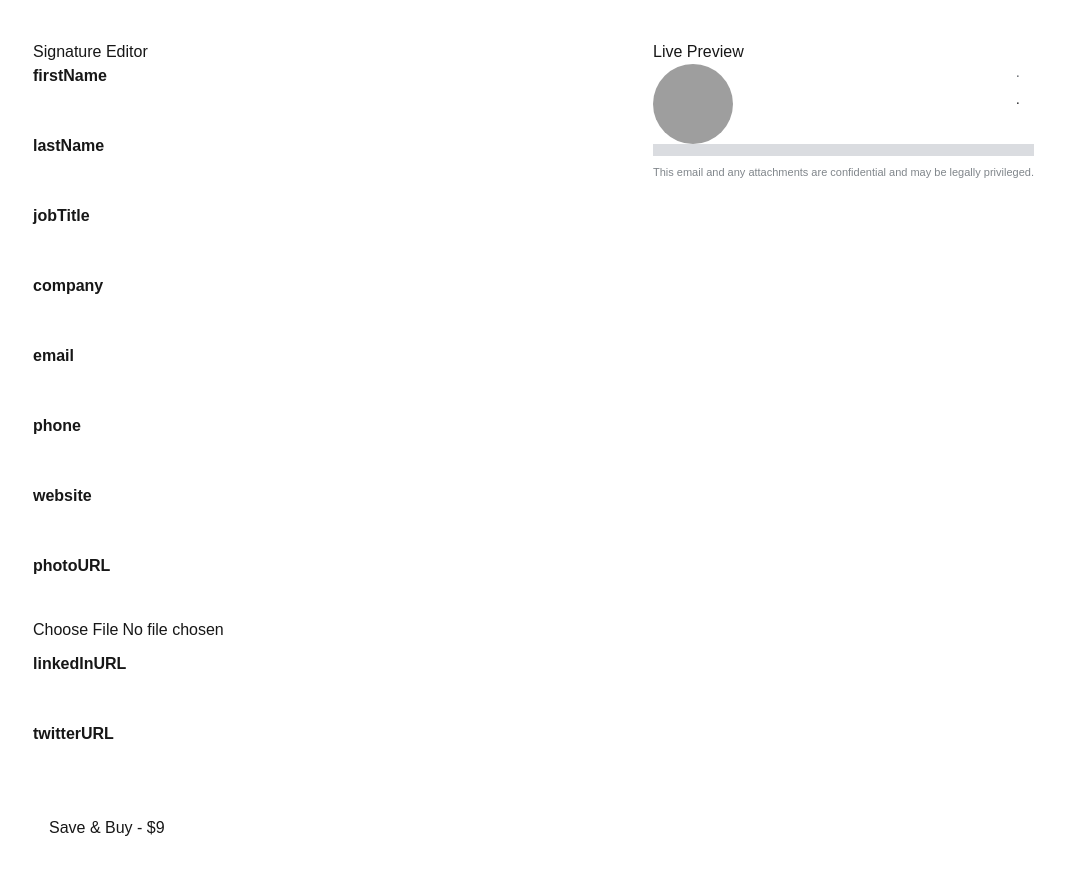
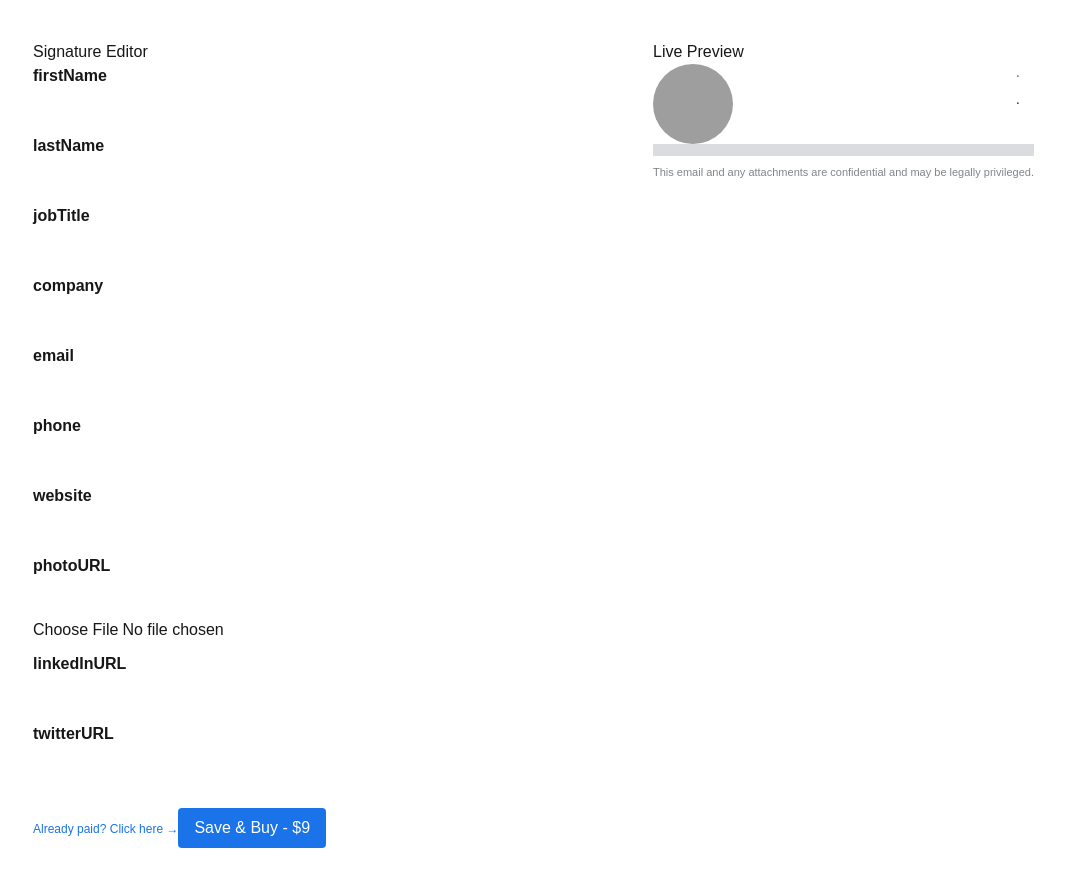
Before and after one commit to garypez6263343/mysignature, a Next.js app: page /editor in a window 1280 px wide. Shown: the whole page, without its empty margins (7-1072 px from the left). Built offline with nearby package versions, Linux system fonts and the light colour scheme; grey boxes are pictures that could not be loaded.

Commit message:
feat: gumroad redirect + already-paid link

```diff
--- a/src/app/editor/page.tsx
+++ b/src/app/editor/page.tsx
@@ -1,7 +1,7 @@
 'use client';
 import { useState, useEffect } from 'react';
 
-// 上传组件
+// Image upload component
 function ImgbbUpload({ onUpload }: { onUpload: (url: string) => void }) {
   const [loading, setLoading] = useState(false);
   const handleFile = async (e: React.ChangeEvent<HTMLInputElement>) => {
@@ -25,7 +25,7 @@ function ImgbbUpload({ onUpload }: { onUpload: (url: string) => void }) {
   );
 }
 
-// 动态导入模板
+// Dynamic template loader
 const loadTemplate = (id: number) =>
   import(`@/templates/Template${String(id).padStart(2, '0')}.jsx`)
     .then((m) => m.default)
@@ -58,6 +58,7 @@ export default function Editor() {
     twitterURL: '',
   });
 
+  // Build final HTML
   const html = `<table cellpadding="0" cellspacing="0" style="font-family:Arial;font-size:14px;color:#000;background:${bgColor}">
     <tr>
       <td style="padding-right:12px;vertical-align:top">
@@ -73,9 +74,20 @@ export default function Editor() {
     </tr>
   </table>`;
 
+  // Listen for Gumroad "purchase" event → auto-redirect
+  useEffect(() => {
+    // @ts-ignore
+    if (window.Gumroad) {
+      // @ts-ignore
+      window.Gumroad.on('purchase', () => {
+        window.location.href = '/success';
+      });
+    }
+  }, []);
+
   return (
     <div style={{ display: 'flex', gap: 40, padding: 40 }}>
-      {/* 左：表单 */}
+      {/* Left: form */}
       <div style={{ flex: 1 }}>
         <h2>Signature Editor</h2>
         {Object.keys(form).map((k) => (
@@ -86,34 +98,30 @@ export default function Editor() {
               value={form[k as keyof typeof form]}
               onChange={(e) => setForm({ ...form, [k]: e.target.value })}
             />
-            {/* 图片上传仅对 photoURL 字段生效 */}
             {k === 'photoURL' && <ImgbbUpload onUpload={(url) => setForm({ ...form, photoURL: url })} />}
           </div>
         ))}
+
+        {/* Already-paid shortcut */}
+        {form.email && (
+          <a href="/success" style={{ fontSize: 12, color: '#1a73e8' }}>
+            Already paid? Click here →
+          </a>
+        )}
+
+        {/* Gumroad embedded button with callback → auto-redirect after purchase */}
         <button
-          style={{ marginTop: 16, padding: '8px 16px', fontSize: 16 }}
-          onClick={async () => {
-            localStorage.setItem('signatureHTML', html);
-            const res = await fetch('/api/save-user', {
-              method: 'POST',
-              headers: { 'Content-Type': 'application/json' },
-              body: JSON.stringify({ email: form.email, signature: form }),
-            });
-            const json = await res.json();
-            if (json.error) return alert(json.error);
-            alert('User saved! ID: ' + json.userId);
-            window.open(
-              'https://lopezian316.gumroad.com/l/awhtj?email=' +
-                encodeURIComponent(form.email),
-              '_blank'
-            );
-          }}
+          className="gumroad-button"
+          data-gumroad-product-id="awhtj"
+          data-gumroad-email={form.email}
+          data-gumroad-callback="true"
+          style={{ marginTop: 16, padding: '8px 16px', fontSize: 16, background: '#1a73e8', color: '#fff', border: 0, borderRadius: 4 }}
         >
           Save & Buy - $9
         </button>
       </div>
 
-      {/* 右：实时预览 */}
+      {/* Right: live preview */}
       <div style={{ flex: 1 }}>
         <h2>Live Preview</h2>
         {Template ? <Template {...form} /> : <div>Loading template…</div>}
```
